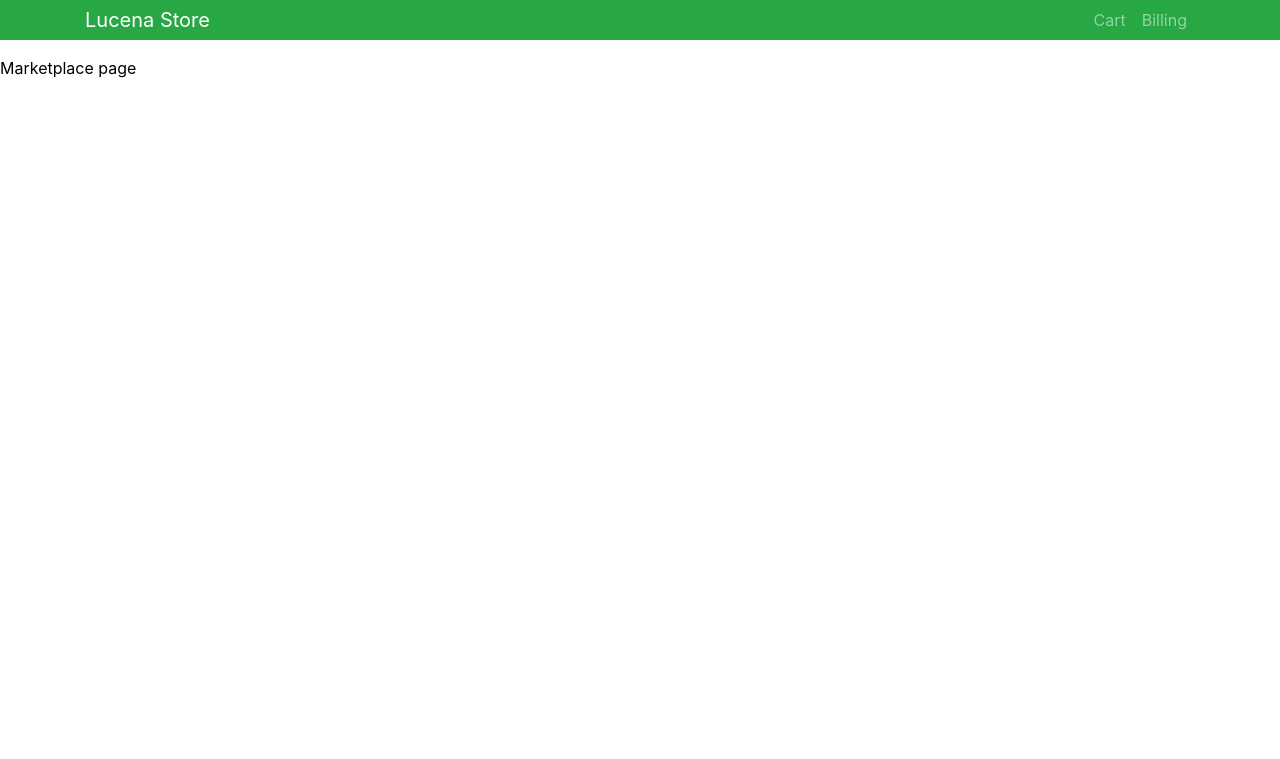
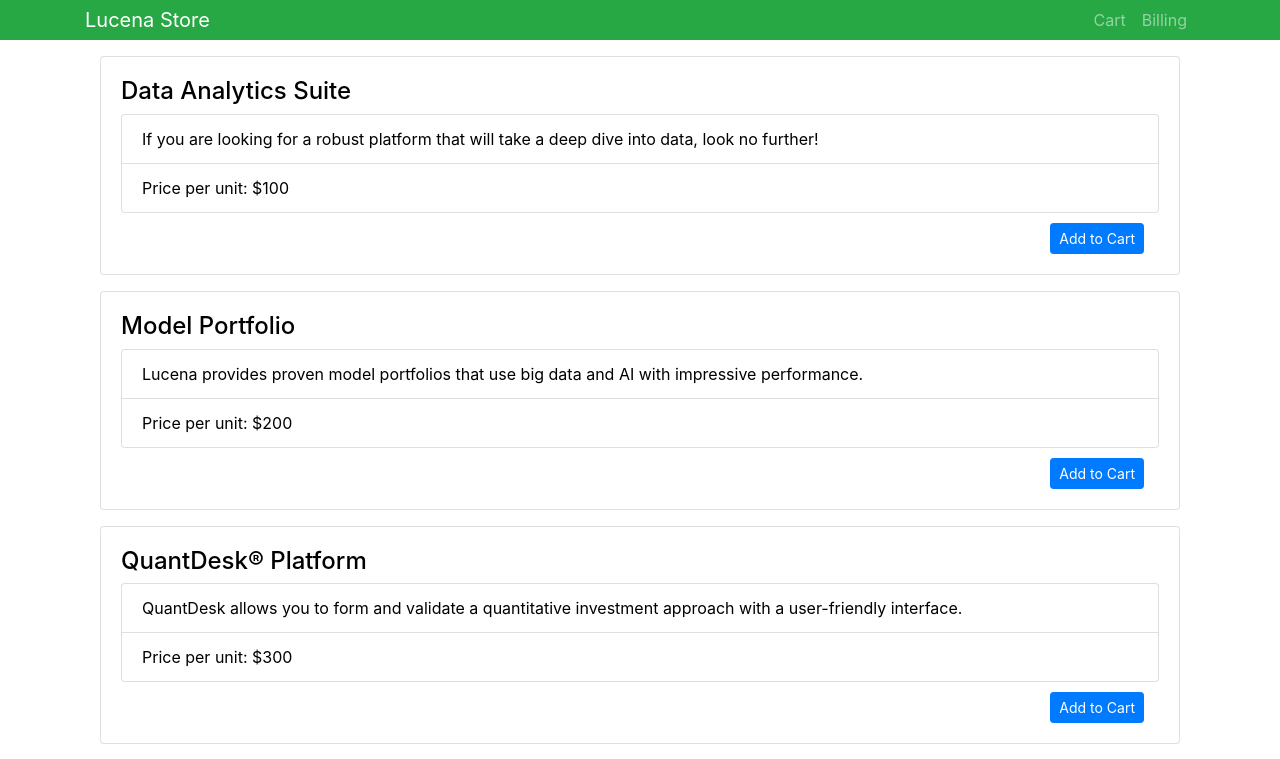
Before and after one commit to vertigojones/lucena-store-app, a React (Create React App) app: page / in a window 1280 px wide. Shown: the top 759 px of the page. Built offline with nearby package versions, Linux system fonts and the light colour scheme.

Commit message:
successfully adding items to cart

```diff
--- a/src/pages/marketplace-page/Marketplace.js
+++ b/src/pages/marketplace-page/Marketplace.js
@@ -1,7 +1,69 @@
 import React, { Component } from "react";
+import MarketplaceItem from "./MarketplaceItem";
 
 export default class Marketplace extends Component {
+  state = {
+    marketplaceItems: [
+      {
+        id: 1,
+        name: "Data Analytics Suite",
+        description:
+          "If you are looking for a robust platform that will take a deep dive into data, look no further!",
+        price: 100,
+        quantity: 1
+      },
+
+      {
+        id: 2,
+        name: "Model Portfolio",
+        description:
+          "Lucena provides proven model portfolios that use big data and AI with impressive performance.",
+        price: 200,
+        quantity: 1
+      },
+
+      {
+        id: 3,
+        name: "QuantDesk® Platform",
+        description:
+          "QuantDesk allows you to form and validate a quantitative investment approach with a user-friendly interface.",
+        price: 300,
+        quantity: 1
+      },
+
+      {
+        id: 4,
+        name: "Quant-For-Hire",
+        description:
+          "Let our backtesting simulation infrastructure validate your investment approach before risking capital.",
+        price: 1000000,
+        quantity: 1
+      }
+    ],
+
+    cartItems: []
+  };
+
+  addItem = id => {
+    const { marketplaceItems } = this.state;
+    // clone the state array of items in cart
+    const cartItems = [...this.state.cartItems];
+    // push the selected marketplace items to the new array with associated id and update state array
+    cartItems.push(marketplaceItems[id]);
+    this.setState({ cartItems });
+  };
+
   render() {
-    return <div>Marketplace page</div>;
+    return (
+      <div className="container">
+        {this.state.marketplaceItems.map(marketplaceItem => (
+          <MarketplaceItem
+            key={marketplaceItem.id}
+            marketplaceItem={marketplaceItem}
+            addToCartHandler={this.addItem.bind(this, marketplaceItem.id)}
+          />
+        ))}
+      </div>
+    );
   }
 }
--- /dev/null
+++ b/src/pages/marketplace-page/MarketplaceItem.js
@@ -0,0 +1,36 @@
+import React, { Component } from "react";
+
+class CartItem extends Component {
+  addToCart = () => {
+    this.props.addToCartHandler();
+  };
+
+  render() {
+    const { name, description, price } = this.props.marketplaceItem;
+
+    return (
+      <div className="container">
+        <div className="card card-body mb-3">
+          <h4>{name}</h4>
+          <ul className="list-group">
+            <li className="list-group-item">{description}</li>
+            <li className="list-group-item">Price per unit: ${price}</li>
+          </ul>
+          <div className="container" style={{ paddingTop: "10px" }}>
+            <div className="float-right">
+              <button
+                type="button"
+                className="btn btn-primary btn-sm mr-auto"
+                onClick={this.addToCart}
+              >
+                Add to Cart
+              </button>
+            </div>
+          </div>
+        </div>
+      </div>
+    );
+  }
+}
+
+export default CartItem;
```
